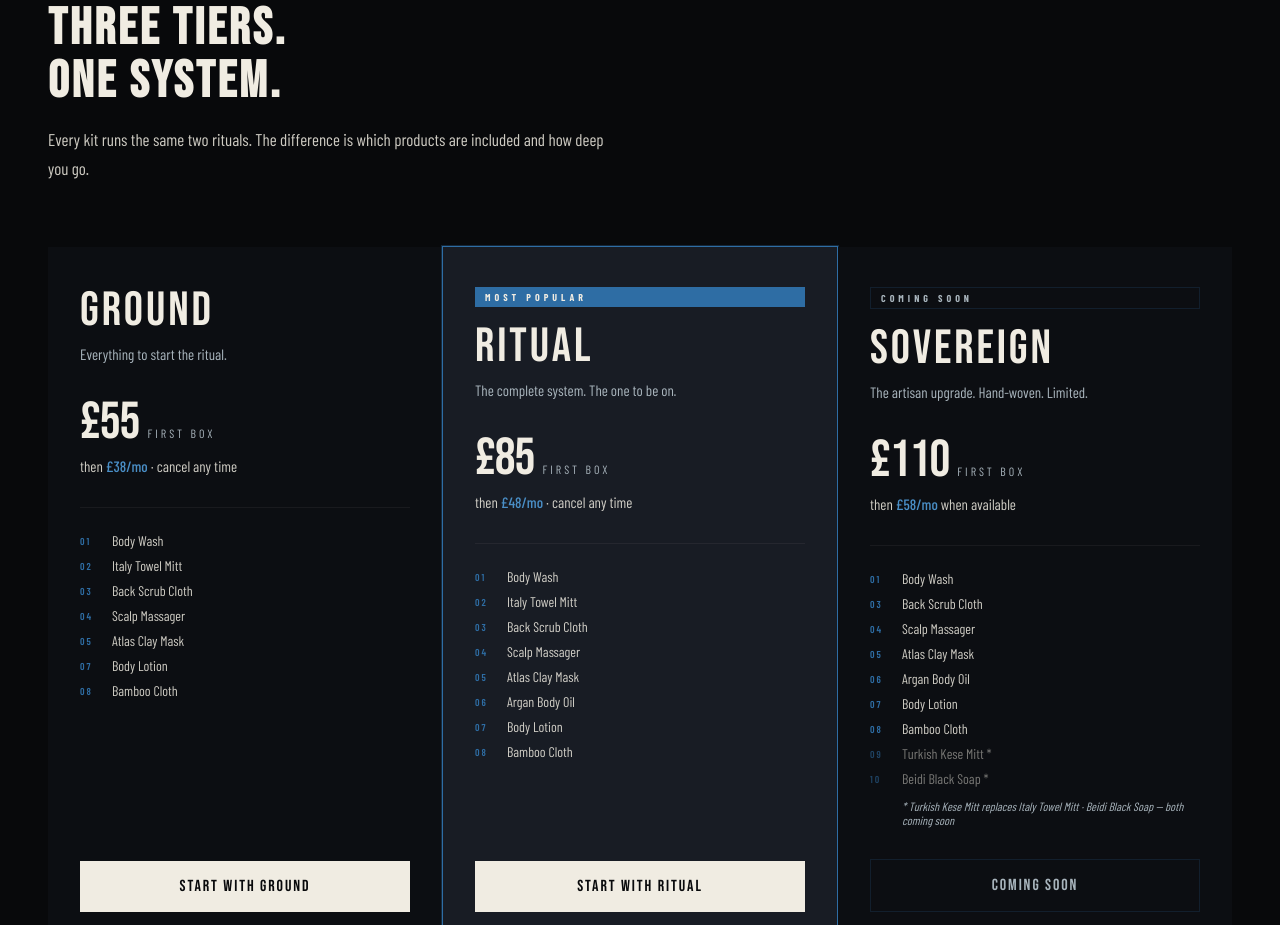
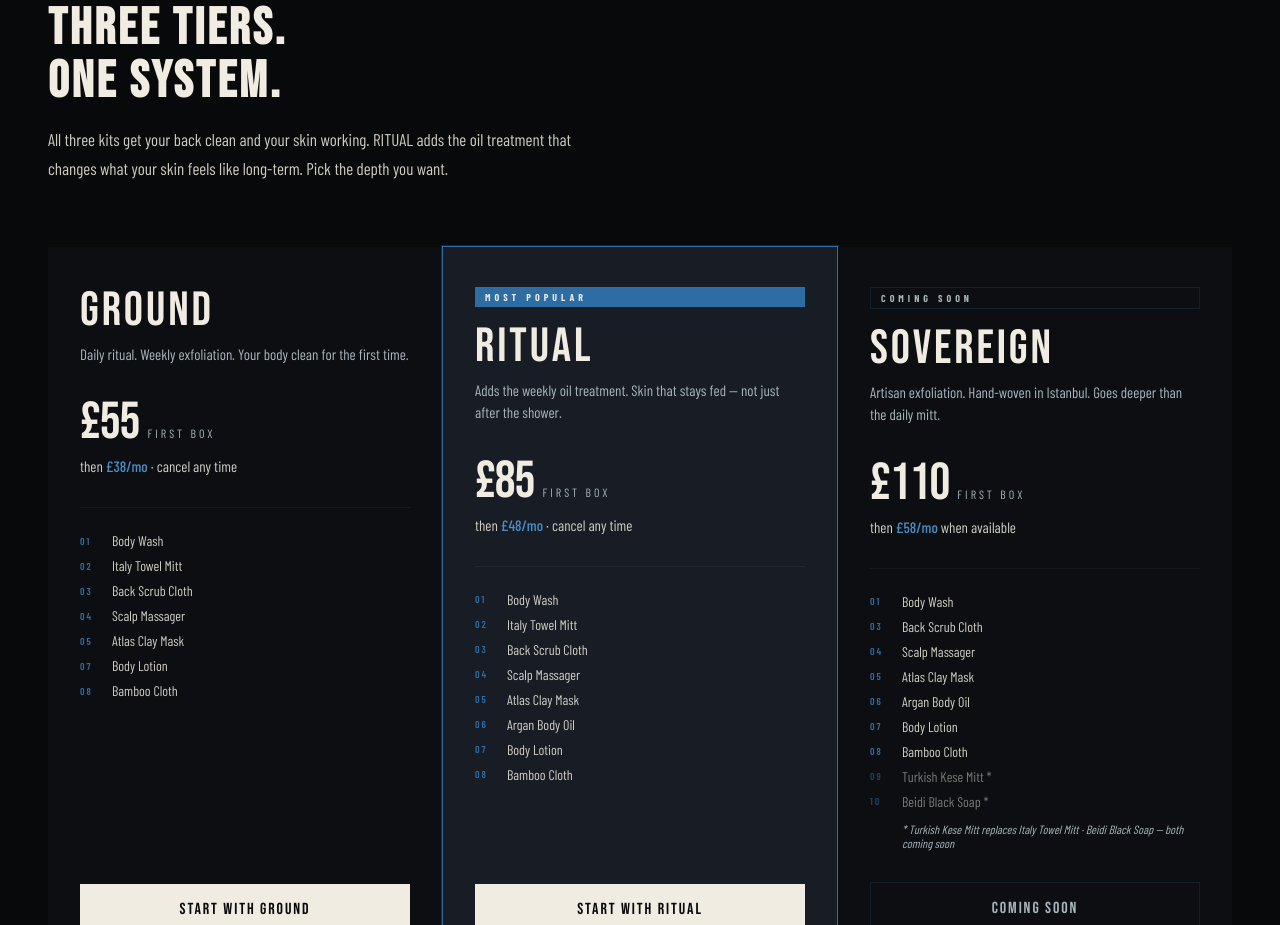
Before and after one commit to hdandi08/solum, a React (Vite) app in the folder web/: page /full in a window 1280 px wide. Shown: the part 1800-2725 px from the top of the page. Built offline with nearby package versions, Linux system fonts and the light colour scheme; a web font is replaced by a local one.

Commit message:
feat: outcome-focused kit card copy — what your body gets, not what the tier contains

```diff
--- a/web/src/components/KitComparison.jsx
+++ b/web/src/components/KitComparison.jsx
@@ -47,7 +47,7 @@ export default function KitComparison() {
           <div className="kits-header reveal">
             <div className="k-sec-tag">Choose Your Kit</div>
             <h2>Three Tiers.<br />One System.</h2>
-            <p>Every kit runs the same two rituals. The difference is which products are included and how deep you go.</p>
+            <p>All three kits get your back clean and your skin working. RITUAL adds the oil treatment that changes what your skin feels like long-term. Pick the depth you want.</p>
           </div>
           <div className="kits-grid reveal">
             {KITS.map(kit => {
--- a/web/src/data/kits.js
+++ b/web/src/data/kits.js
@@ -6,7 +6,7 @@ export const KITS = [
     firstBoxPrice: 55,
     monthlyPrice: 38,
     productNums: ['01','02','03','04','05','07','08'],
-    tagline: 'Everything to start the ritual.',
+    tagline: 'Daily ritual. Weekly exfoliation. Your body clean for the first time.',
     popular: false,
     comingSoon: false,
   },
@@ -16,7 +16,7 @@ export const KITS = [
     firstBoxPrice: 85,
     monthlyPrice: 48,
     productNums: ['01','02','03','04','05','06','07','08'],
-    tagline: 'The complete system. The one to be on.',
+    tagline: 'Adds the weekly oil treatment. Skin that stays fed — not just after the shower.',
     popular: true,
     comingSoon: false,
   },
@@ -28,7 +28,7 @@ export const KITS = [
     // 02 replaced by 09 — Italy Towel Mitt → Turkish Kese Mitt
     productNums: ['01','03','04','05','06','07','08','09','10'],
     replacedProducts: { '02': '09' },
-    tagline: 'The artisan upgrade. Hand-woven. Limited.',
+    tagline: 'Artisan exfoliation. Hand-woven in Istanbul. Goes deeper than the daily mitt.',
     popular: false,
     comingSoon: true,
   },
```
